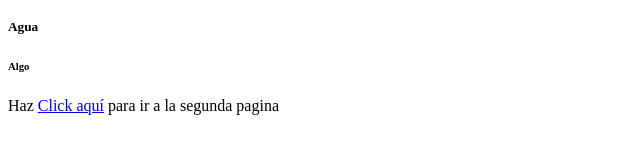
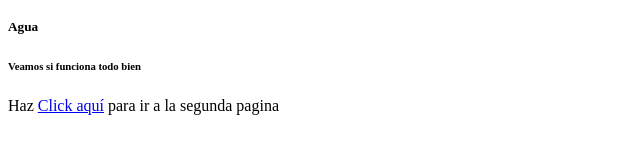
Before and after one commit to EliasOjedaMorales/EliasOjedaMorales, a plain HTML site: page index.html in a window 1280 px wide. Shown: the part 191-341 px from the top of the page, without its empty margins (0-640 px from the left). Drawn offline with Linux system fonts and the light colour scheme.

Commit message:
El cambio esta en el 6

```diff
--- a/index.html
+++ b/index.html
@@ -12,7 +12,7 @@
 		<h3>Anana</h3>
 		<h4>Melon</h4>
 		<h5>Agua</h5>
-		<h6>Algo</h6>
+		<h6>Veamos si funciona todo bien</h6>
 		<p>
 			Haz <a href="SoyunaCarpeta/Mi segunda pagina.html" target="_BLANCK">Click aquí</a> para ir a la segunda pagina <br><br><br><br><br>
 
```
